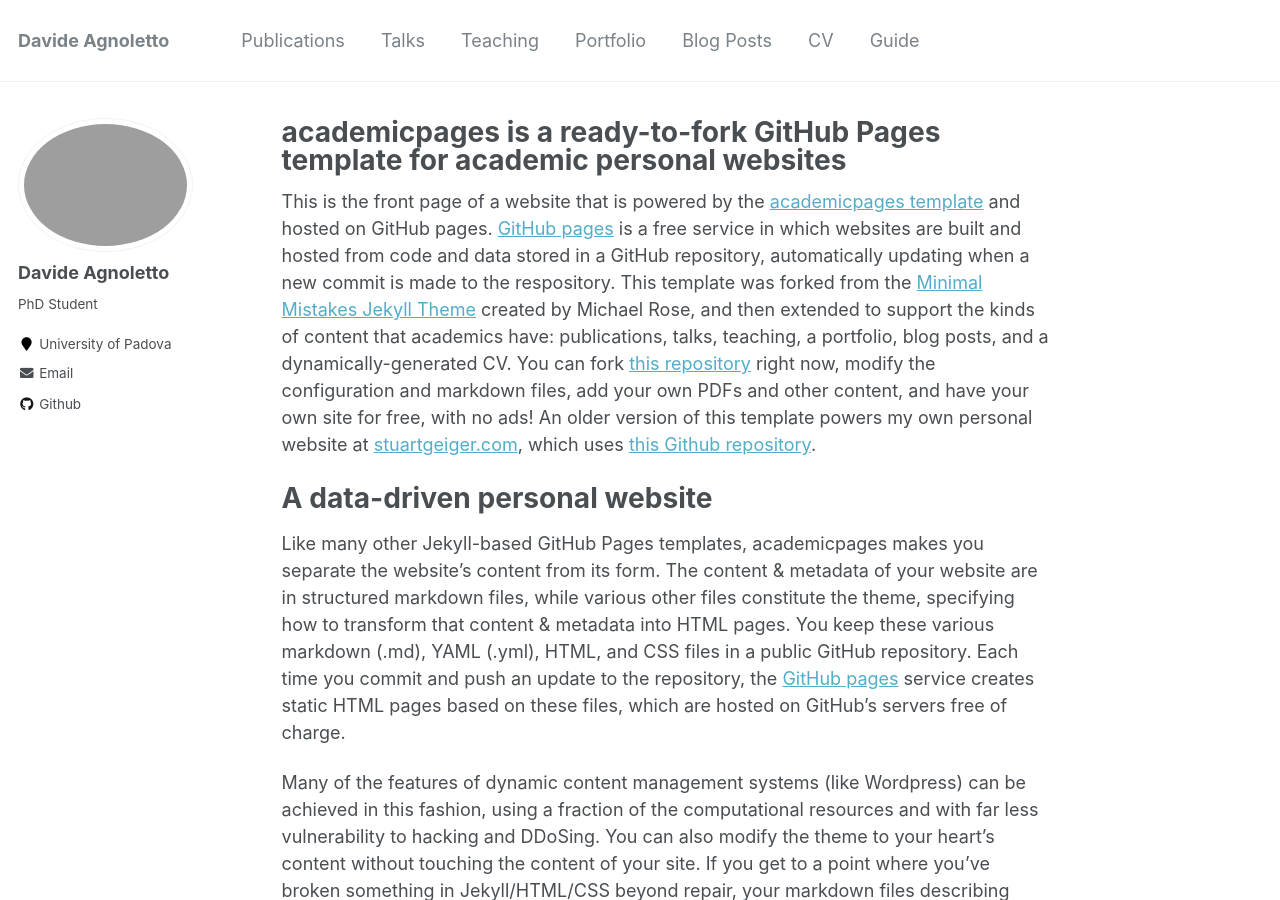
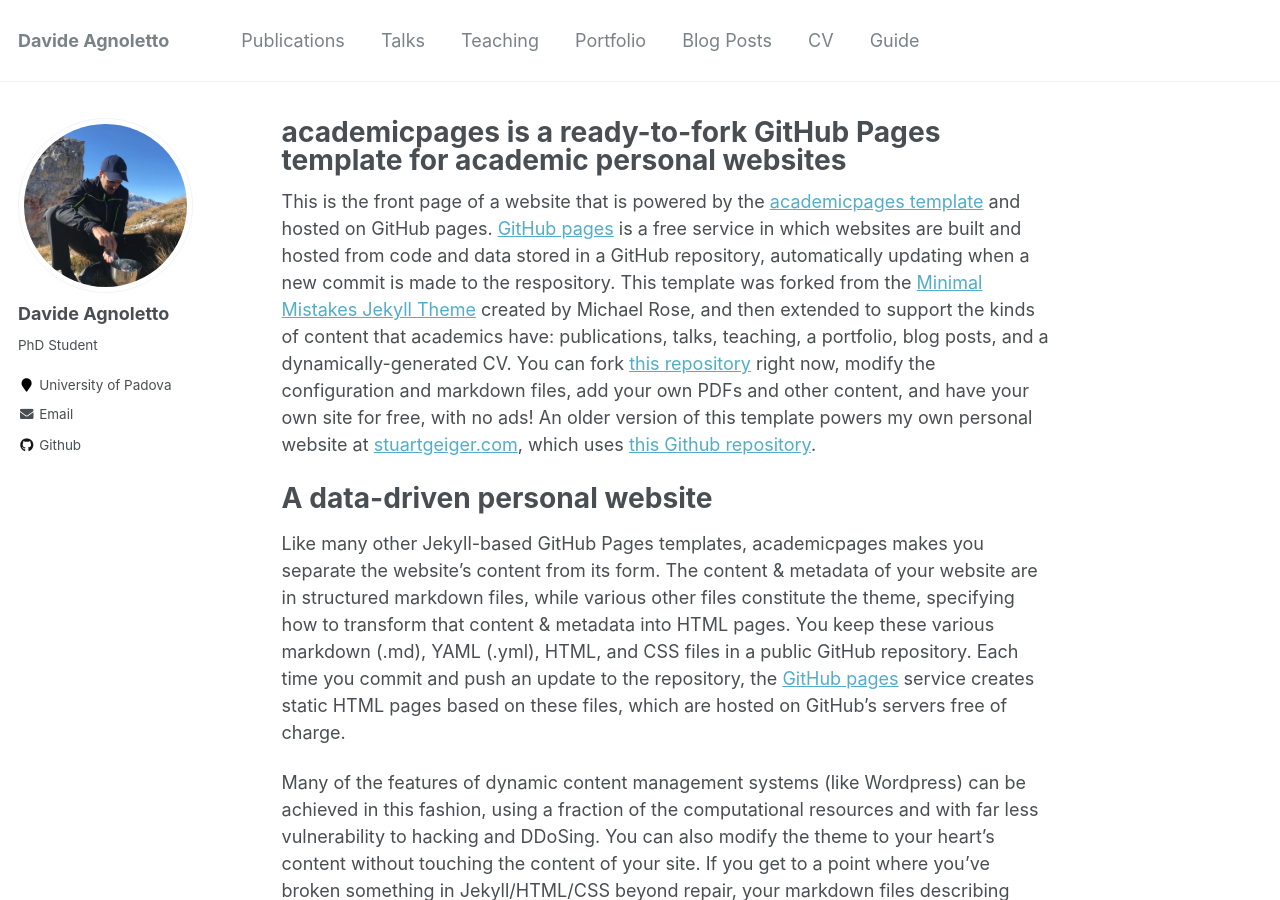
Before and after one commit to davideagno/davideagno.github.io, a Jekyll site: the page built from _pages/about.md, in a window 1280 px wide and 900 px high. Built offline with Jekyll 4.4.1, drawn with Linux system fonts in a browser that asks for light colours.

Commit message:
Update _config.yml

```diff
--- a/_config.yml
+++ b/_config.yml
@@ -81,7 +81,7 @@
 # Site Author
 author:
   name             : "Davide Agnoletto"   # SIDEBAR NAME
-  avatar           : "prova_pic.png"      # PROFILE PIC
+  avatar           : "prova_pic.jpg"      # PROFILE PIC
   bio              : "PhD Student"        # Bio sidebar
   location         : "University of Padova"
   employer         :
```
